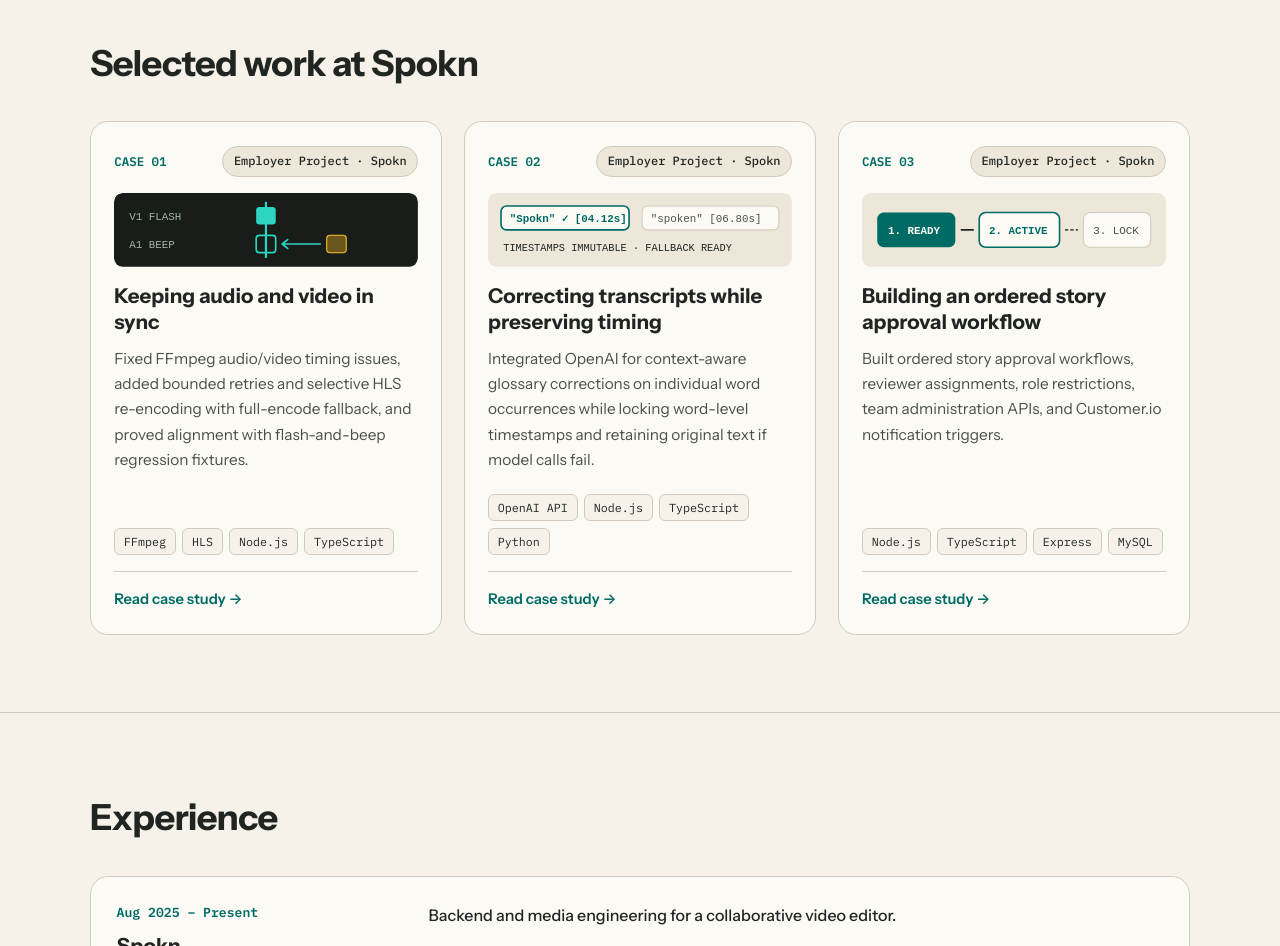
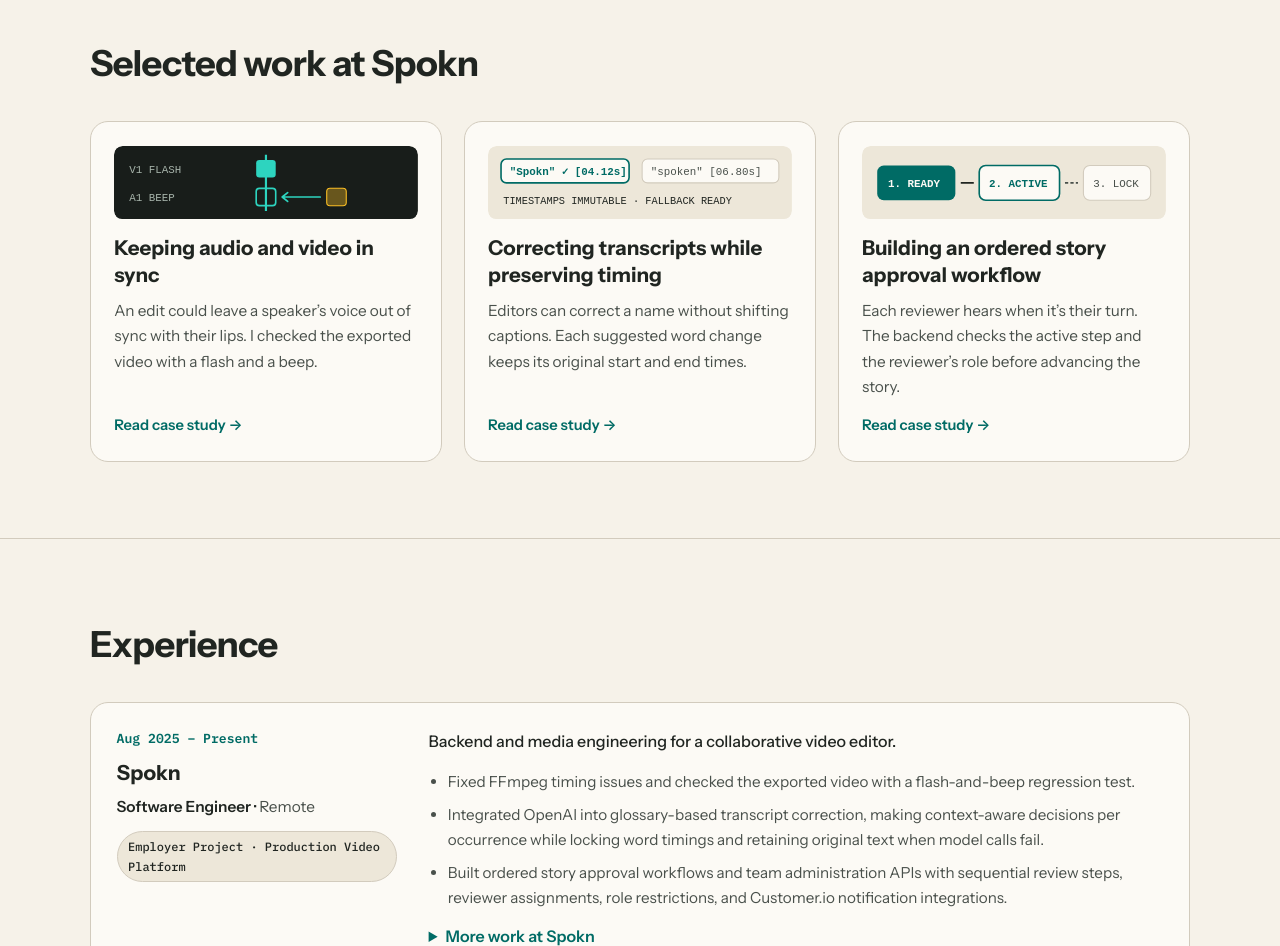
Before and after one commit to MohammedNoureldeen/mohammednoureldeen.github.io, an Astro site: page / in a window 1280 px wide. Shown: the part 780-1726 px from the top of the page. Built offline with nearby package versions, Linux system fonts and the light colour scheme; Astro itself is replaced by a stand-in of ours.

Commit message:
Show reviewer permissions and simplify project selection and transcript feedback

```diff
--- a/src/components/CaseCard.astro
+++ b/src/components/CaseCard.astro
@@ -1,25 +1,16 @@
 ---
 interface Props {
-  order: number;
   slugId: 'audio-video-sync' | 'transcript-timing-correction' | 'ordered-story-approvals';
   title: string;
-  evidenceBadge: string;
   cardSummary: string;
-  stack: string[];
 }
 
-const { order, slugId, title, evidenceBadge, cardSummary, stack } = Astro.props;
+const { slugId, title, cardSummary } = Astro.props;
 const href = `/work/${slugId}/`;
-const orderStr = String(order).padStart(2, '0');
 ---
 
 <article class="case-card">
   <div class="card-top">
-    <div class="card-meta">
-      <span class="mono card-num">CASE {orderStr}</span>
-      <span class="badge badge--neutral">{evidenceBadge}</span>
-    </div>
-
     <!-- Custom Labeled Editorial Schematic Motif per Case -->
     <div class="card-schematic" aria-hidden="true">
       {slugId === 'audio-video-sync' && (
@@ -66,19 +57,9 @@ const orderStr = String(order).padStart(2, '0');
     <p class="card-summary">{cardSummary}</p>
   </div>
 
-  <div class="card-bottom">
-    <ul class="stack-pills" aria-label="Technologies used">
-      {stack.slice(0, 4).map((tech) => (
-        <li class="mono">{tech}</li>
-      ))}
-    </ul>
-
-    <div class="card-cta-row">
-      <a href={href} class="card-link" aria-label={`Read case study: ${title}`}>
-        Read case study <span aria-hidden="true">→</span>
-      </a>
-    </div>
-  </div>
+  <a href={href} class="card-link" aria-label={`Read case study: ${title}`}>
+    Read case study <span aria-hidden="true">→</span>
+  </a>
 </article>
 
 <style>
@@ -89,28 +70,13 @@ const orderStr = String(order).padStart(2, '0');
     background: var(--surface-paper);
     border: 1.5px solid var(--border-subtle);
     border-radius: var(--radius-lg);
-    padding: 1.45rem;
+    padding: clamp(1rem, 2vw, 1.45rem);
     transition: border-color 160ms ease, transform 160ms ease, box-shadow 160ms ease;
   }
 
   .case-card:hover {
     border-color: var(--teal);
     box-shadow: 0 10px 24px rgba(32, 37, 33, 0.06);
-  }
-
-  .card-meta {
-    display: flex;
-    flex-wrap: wrap;
-    align-items: center;
-    justify-content: space-between;
-    gap: 0.5rem;
-    margin-bottom: 1rem;
-  }
-
-  .card-num {
-    font-size: 0.78rem;
-    font-weight: 600;
-    color: var(--teal);
   }
 
   .card-schematic {
@@ -143,38 +109,11 @@ const orderStr = String(order).padStart(2, '0');
   .card-summary {
     color: var(--ink-muted);
     font-size: 0.96rem;
-    margin: 0 0 1.35rem;
+    margin: 0 0 .85rem;
   }
 
-  .stack-pills {
-    display: flex;
-    flex-wrap: wrap;
-    gap: 0.4rem;
-    list-style: none;
-    padding: 0 0 1rem;
-    margin: 0 0 0.9rem;
-    border-bottom: 1px solid var(--border-subtle);
-  }
-
-  .stack-pills li {
-    font-size: 0.73rem;
-    padding: 0.2rem 0.55rem;
-    border-radius: 6px;
-    background: var(--bg-ivory);
-    border: 1px solid var(--border-subtle);
-    color: var(--ink);
-  }
-
-  .card-cta-row {
-    display: flex;
-    flex-wrap: wrap;
-    align-items: center;
-    justify-content: space-between;
-    gap: 0.5rem;
-  }
-
-
   .card-link {
+    align-self: flex-start;
     font-size: 0.92rem;
     font-weight: 600;
     text-decoration: none;
--- a/src/content/work/audio-video-sync.md
+++ b/src/content/work/audio-video-sync.md
@@ -17,7 +17,7 @@ stack:
   - TypeScript
   - AWS S3
   - Real-Media Regression Fixtures
-cardSummary: Fixed FFmpeg audio/video timing issues, added bounded retries and selective HLS re-encoding with full-encode fallback, and proved alignment with flash-and-beep regression fixtures.
+cardSummary: An edit could leave a speaker’s voice out of sync with their lips. I checked the exported video with a flash and a beep.
 decisionSummary: I checked the exported file itself. A successful encode can still leave a speaker’s lips ahead of the sound.
 calloutHeading: Why a flash and a beep?
 calloutQuote: Human speech makes small timing offsets surprisingly hard to spot consistently by eye. A single-frame visual flash paired with a sharp tone turns “does this look in sync?” into a repeatable regression test on real rendered media.
--- a/src/content/work/ordered-story-approvals.md
+++ b/src/content/work/ordered-story-approvals.md
@@ -18,7 +18,7 @@ stack:
   - Sequelize
   - Customer.io
   - REST APIs
-cardSummary: Built ordered story approval workflows, reviewer assignments, role restrictions, team administration APIs, and Customer.io notification triggers.
+cardSummary: Each reviewer hears when it’s their turn. The backend checks the active step and the reviewer’s role before advancing the story.
 decisionSummary: The backend handles step order and reviewer permissions. A client can show the active step using those rules.
 calloutHeading: Product rules belong in the API boundary
 calloutQuote: Hiding an “Approve” button in the UI isn’t a permission model. Enforcing step order and role checks in the service layer guarantees every client—and every Customer.io notification—follows the exact same rule.
--- a/src/content/work/transcript-timing-correction.md
+++ b/src/content/work/transcript-timing-correction.md
@@ -17,8 +17,8 @@ stack:
   - Python
   - REST APIs
   - Regression Testing
-cardSummary: Integrated OpenAI for context-aware glossary corrections on individual word occurrences while locking word-level timestamps and retaining original text if model calls fail.
-decisionSummary: “We recorded on spoken after we had spoken with engineering.” The first word could mean Spokn. I let the model decide about each occurrence and kept the timestamps under application control.
+cardSummary: Editors can correct a name without shifting captions. Each suggested word change keeps its original start and end times.
+decisionSummary: “We recorded on spoken after we had spoken with engineering.” The first occurrence of “spoken” could mean Spokn. I let the model decide about each occurrence and kept the timestamps under application control.
 calloutHeading: Designing AI features for failure
 calloutQuote: An AI polish step should never be a single point of failure for a core media workflow. Locking timestamps in code and keeping the original transcript when a model call fails keeps editing predictable.
 ---
--- a/src/pages/index.astro
+++ b/src/pages/index.astro
@@ -30,12 +30,9 @@ const pageDescription =
       <div class="cases-grid">
         {cases.map((entry) => (
           <CaseCard
-            order={entry.data.order}
             slugId={entry.data.slugId}
             title={entry.data.title}
-            evidenceBadge={entry.data.evidenceBadge}
             cardSummary={entry.data.cardSummary}
-            stack={entry.data.stack}
           />
         ))}
       </div>
```
Also changed, not shown: src/components/ApprovalStepper.astro (+18 -8 lines), src/components/TranscriptLab.astro (+6 -11 lines).
